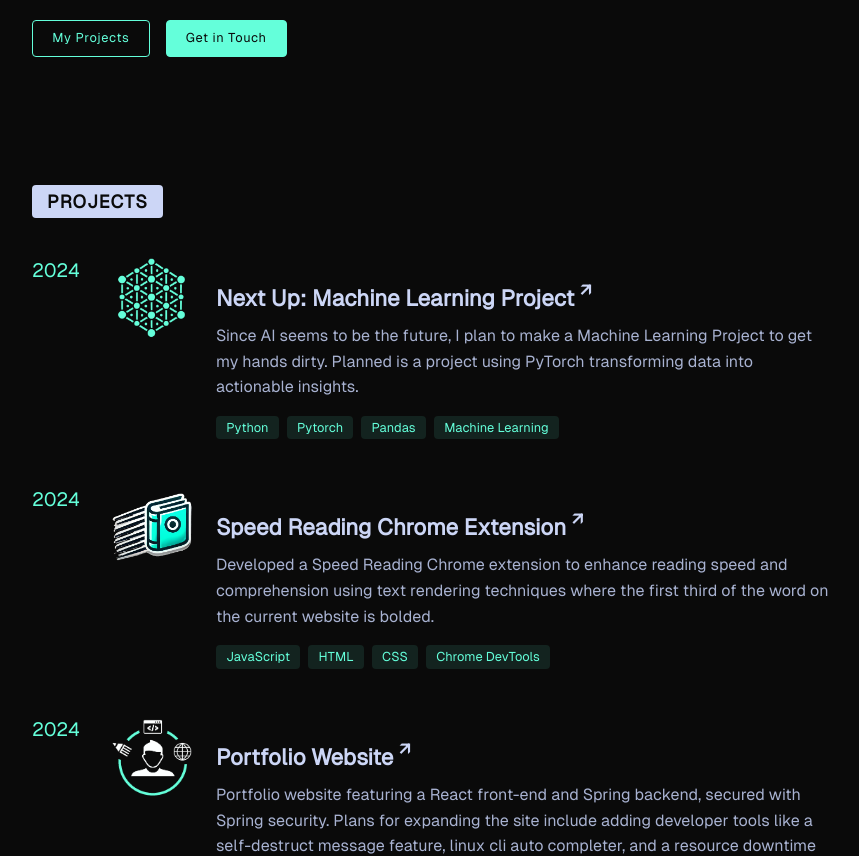
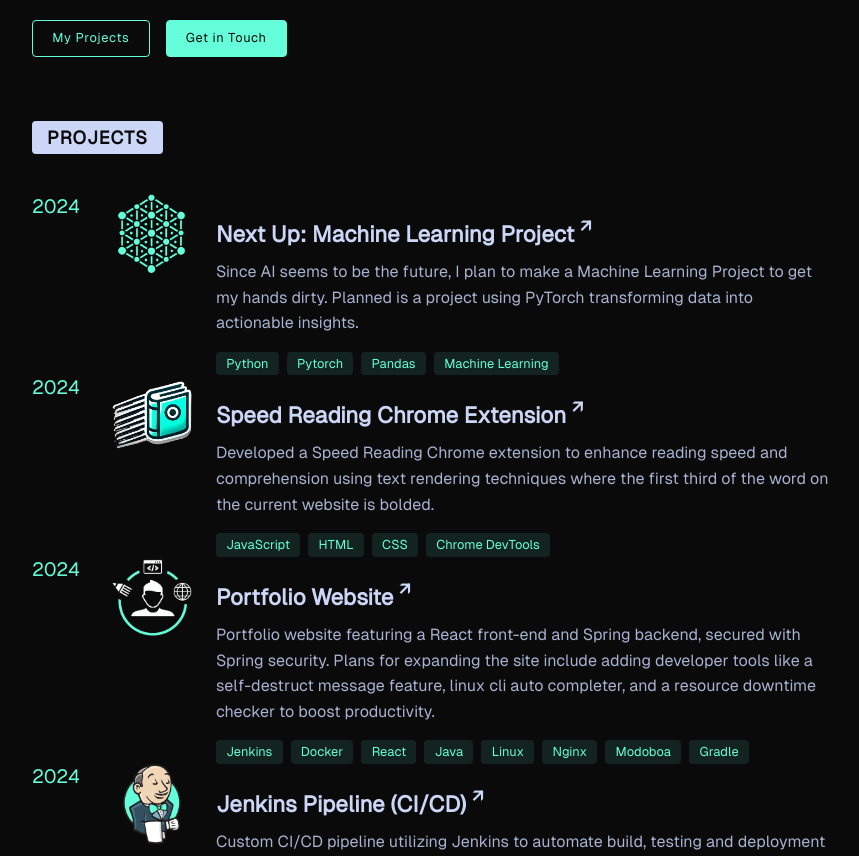
Before and after one commit to kenrotaris/kenrotaris.dev, a React (Vite) app in the folder frontend/: page / in a window 1280 px wide. Shown: the part 440-1296 px from the top of the page, without its empty margins (208-1067 px from the left). Built offline with nearby package versions, Linux system fonts and the light colour scheme; no server answers.

Commit message:
refactor into separate component

```diff
--- a/frontend/src/components/Home/Projects/Projects.tsx
+++ b/frontend/src/components/Home/Projects/Projects.tsx
@@ -1,15 +1,13 @@
 // Projects.tsx
 import React from 'react';
-import './Projects.scss';
 import boldspeed from '../../../assets/images/bold-speed.png';
 import portfolio from '../../../assets/images/fullstack-developer-portfolio.png';
 import jennkins from '../../../assets/images/jenkins.png';
 import chessAi from '../../../assets/images/chess-ai.png';
 import aiProject from '../../../assets/images/ai-project.png';
-import ProjectItem from './ProjectItem/ProjectItem';
-import Label from '../../common/Label/Label';
+import TimelineCard from '../../common/TimelineCard/TimelineCard';
 
-const sideProjects = [
+const projects = [
   {
     year: "2024",
     image: aiProject,
@@ -52,17 +50,12 @@
   }
 ];
 
-const Projects: React.FC = () => {
+const App: React.FC = () => {
   return (
-    <section id = "projects" className="projects-section">
-      <Label text="Projects" />
-      <div className="projects-list">
-        {sideProjects.map((project, index) => (
-          <ProjectItem key={index} {...project} />
-        ))}
-      </div>
-    </section>
+    <div>
+      <TimelineCard title="Projects" items={projects} />
+    </div>
   );
 };
 
-export default Projects;
+export default App;
--- a/frontend/src/components/Home/Projects/ProjectItem/ProjectItem.tsx
+++ b/frontend/src/components/common/TimelineCard/Item/Item.tsx
@@ -1,6 +1,6 @@
 import React from 'react';
-import './ProjectItem.scss'
-import Tag from '../../../common/Tag/Tag';
+import './Item.scss'
+import Tag from '../../Tag/Tag';
 
 interface ProjectItemProps {
   year: string;
--- /dev/null
+++ b/frontend/src/components/common/TimelineCard/TimelineCard.tsx
@@ -0,0 +1,31 @@
+import React from "react";
+import "./TimelineCard.scss";
+import ProjectItem from "./Item/Item";
+import Label from "../Label/Label";
+
+interface ListedItemProps {
+  title: string;
+  items: Array<{
+    year: string;
+    image: string;
+    title: string;
+    description: string;
+    tags: string[];
+    link: string;
+  }>;
+}
+
+const TimelineCard: React.FC<ListedItemProps> = ({ title, items }) => {
+  return (
+    <section className="listed-items-section">
+      <Label text={title} />
+      <div className="items-list">
+        {items.map((item, index) => (
+          <ProjectItem key={index} {...item} />
+        ))}
+      </div>
+    </section>
+  );
+};
+
+export default TimelineCard;
```
Also changed, not shown: frontend/src/components/common/TimelineCard/Item/Item.scss (renamed from frontend/src/components/Home/Projects/ProjectItem/ProjectItem.scss), frontend/src/components/common/TimelineCard/TimelineCard.scss (renamed from frontend/src/components/Home/Projects/Projects.scss).
